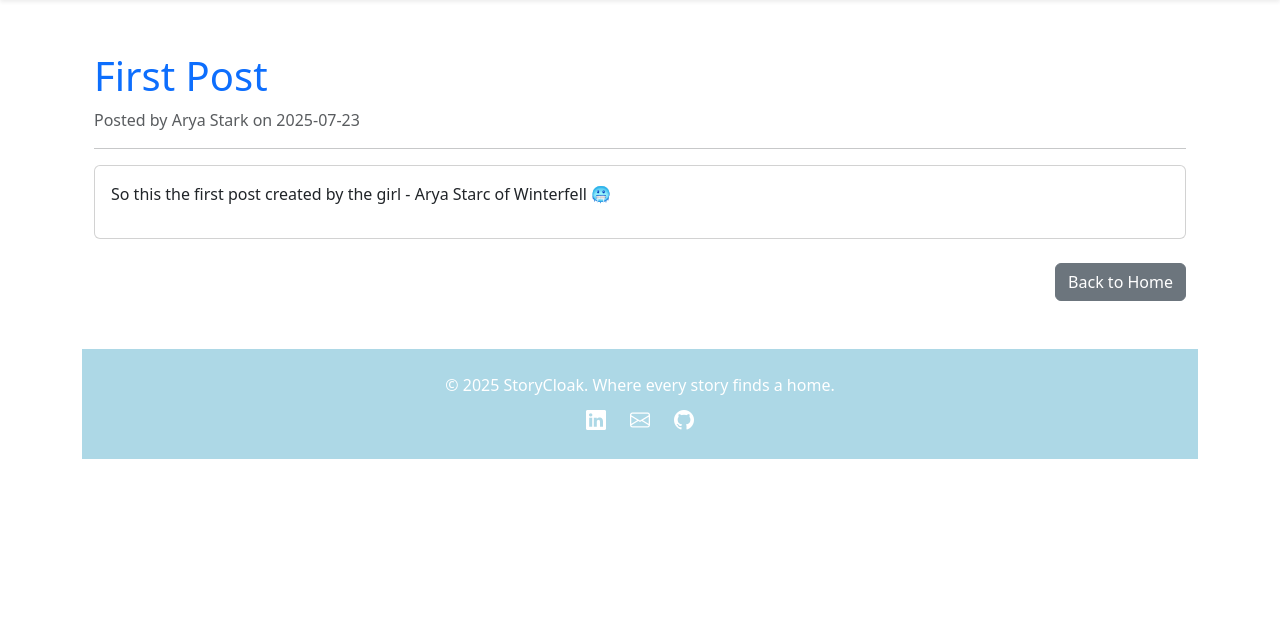
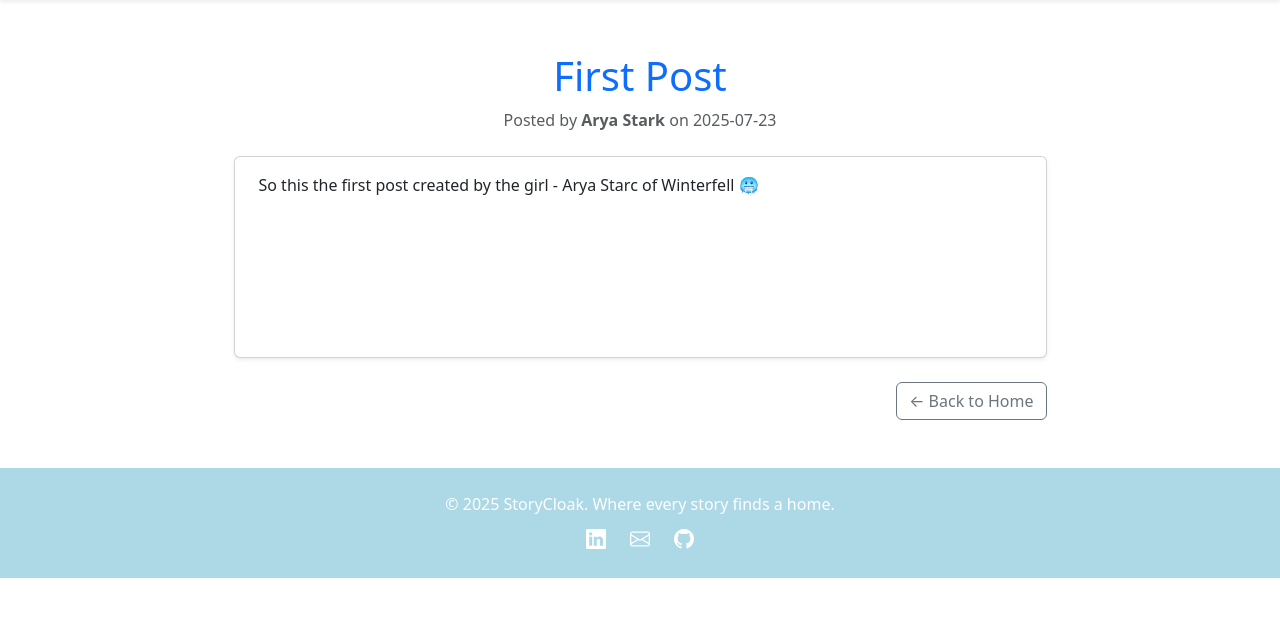
Before and after one commit to pavithapari/StoryCloak, a Flask app: page /posts/1 in a window 1280 px wide. Shown: the part 56-673 px from the top of the page. Run offline with Flask 3, Linux system fonts and the light colour scheme; a user stored in the database is signed in.

Commit message:
Improved the readmore ui

```diff
--- a/app/templates/readmore.html
+++ b/app/templates/readmore.html
@@ -3,17 +3,30 @@
 
 {% block content %}
 <div class="container mt-5">
-  <h1 class="text-primary">{{ post.title }}</h1>
-  <p class="text-muted">Posted by {{ post.author.username }} on {{ post.date_posted.strftime('%Y-%m-%d') }}</p>
-  <hr>
+  <div class="row justify-content-center">
+    <div class="col-md-8 col-lg-9">
+      <!-- Title & Metadata -->
+      <div class="mb-4 text-center">
+        <h1 class="text-primary">{{ post.title }}</h1>
+        <p class="text-muted">
+          Posted by <strong>{{ post.author.username }}</strong>
+          on {{ post.date_posted.strftime('%Y-%m-%d') }}
+        </p>
+      </div>
 
-  <div class="card mb-4">
-    <div class="card-body">
-      <p>{{ post.content }}</p>
+      <!-- Post Content -->
+      <div class="card shadow-sm mb-4">
+        <div class="card-body px-4 py-3" style="min-height: 200px;">
+
+          <p class="card-text" style="white-space: pre-line;">{{ post.content }}</p>
+        </div>
+      </div>
+
+      <!-- Back Button -->
+      <div class="d-flex justify-content-end">
+        <a href="{{ url_for('main.home') }}" class="btn btn-outline-secondary">← Back to Home</a>
+      </div>
     </div>
   </div>
-
-  <div class="text-end">
-    <a href="{{ url_for('main.home') }}" class="btn btn-secondary">Back to Home</a>
-  </div>
-  {% endblock %}
+</div>
+{% endblock %}
```
Also changed, not shown: app/templates/readmore_notes.html (+16 -17 lines), instance/app.db.
